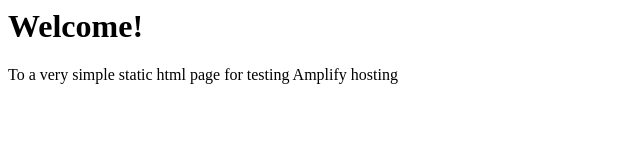
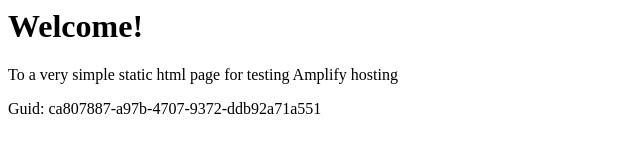
Before and after one commit to aws-aemilia-kix/Github-PR-Commit-Integration-Test-DoNotTouch-GithubWebhookPreviewCanaryTest-v1-prod-ap-northeast-3, a website: page src/index.html in a window 1280 px wide. Shown: the whole page, without its empty margins (0-640 px from the left). Drawn offline with Linux system fonts and the light colour scheme.

Commit message:
commit from integ tests

```diff
--- a/src/index.html
+++ b/src/index.html
@@ -1,3 +1,5 @@
+
+
 <html lang="en">
 
 <head>
@@ -10,6 +12,6 @@
 <body>
     <h1>Welcome!</h1>
     <p>To a very simple static html page for testing Amplify hosting</p>
-</body>
+    <p>Guid: ca807887-a97b-4707-9372-ddb92a71a551</p></body>
 
 </html>
```
